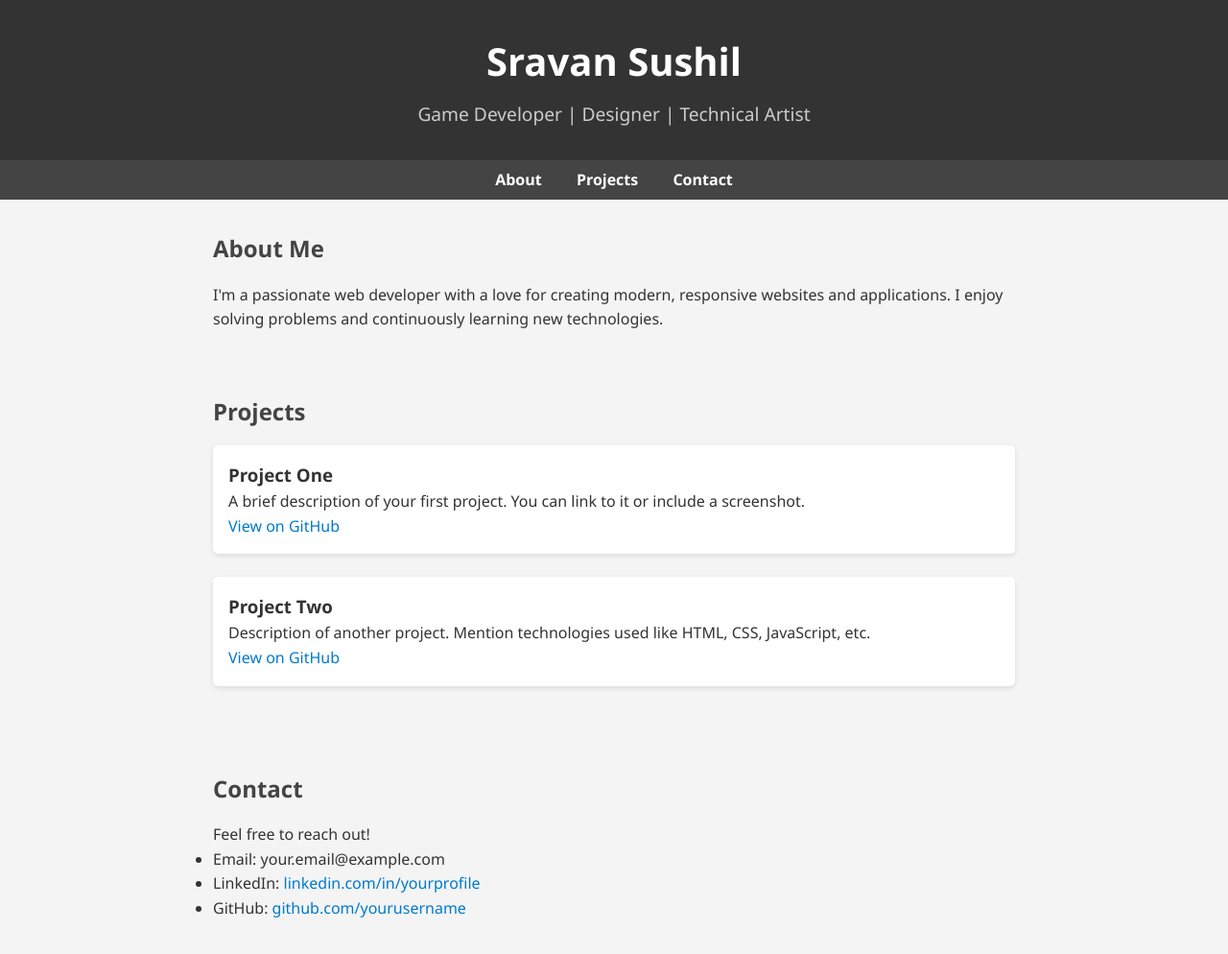
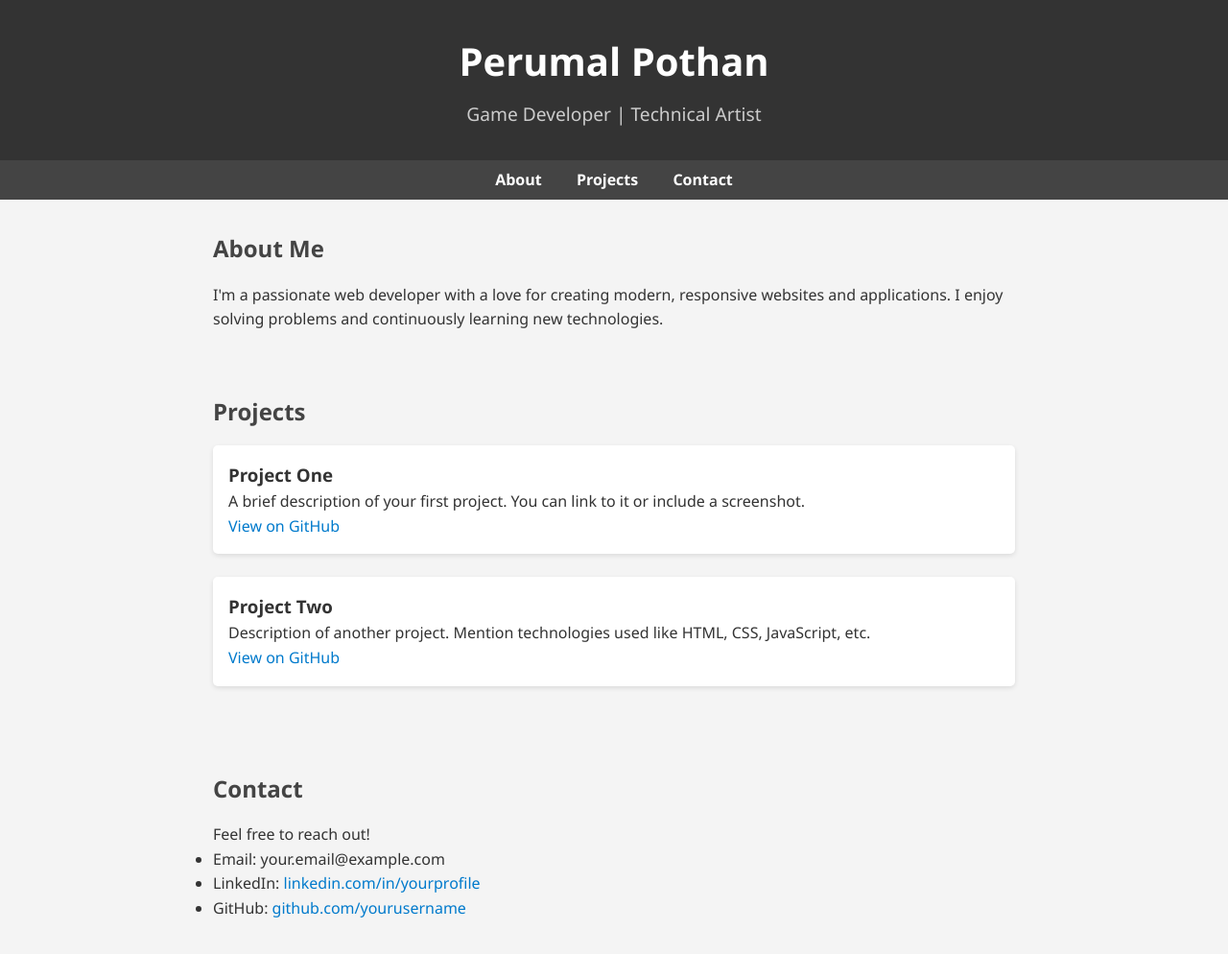
Before and after one commit to pepoperumal/pepoperumal.github.io, a plain HTML site: page index.html in a window 1280 px wide. Shown: the top 994 px of the page at 96% size. Drawn offline with Linux system fonts and the light colour scheme.

Commit message:
Update index.html

```diff
--- a/index.html
+++ b/index.html
@@ -9,8 +9,8 @@
 <body>
 
   <header>
-    <h1>Sravan Sushil</h1>
-    <p>Game Developer | Designer | Technical Artist</p>
+    <h1>Perumal Pothan</h1>
+    <p>Game Developer | Technical Artist</p>
   </header>
 
   <nav>
```
